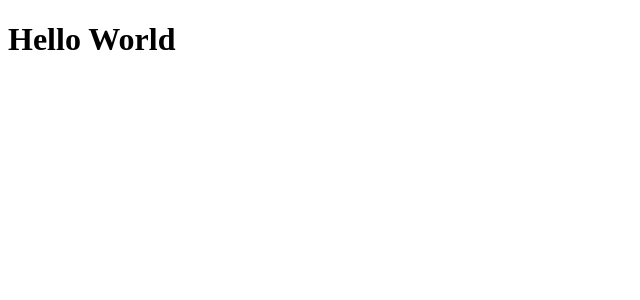
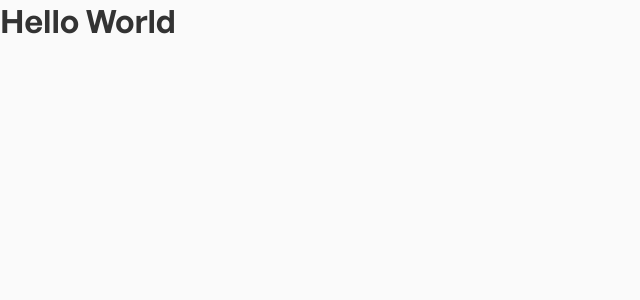
Before and after one commit to matheustodao/waiter-app-frontend, a React (Vite) app: page / in a window 1280 px wide. Shown: the top 300 px of the page, without its empty margins (0-640 px from the left). Built offline with nearby package versions, Linux system fonts and the light colour scheme.

Commit message:
refactor: import global styles

```diff
--- a/src/App.tsx
+++ b/src/App.tsx
@@ -1,7 +1,10 @@
+import { GlobalStyles } from './styles/GlobalStyles';
+
 export function App() {
   return (
-    <div className="App">
+    <>
+      <GlobalStyles />
       <h1>Hello World</h1>
-    </div>
+    </>
   );
 }
```
